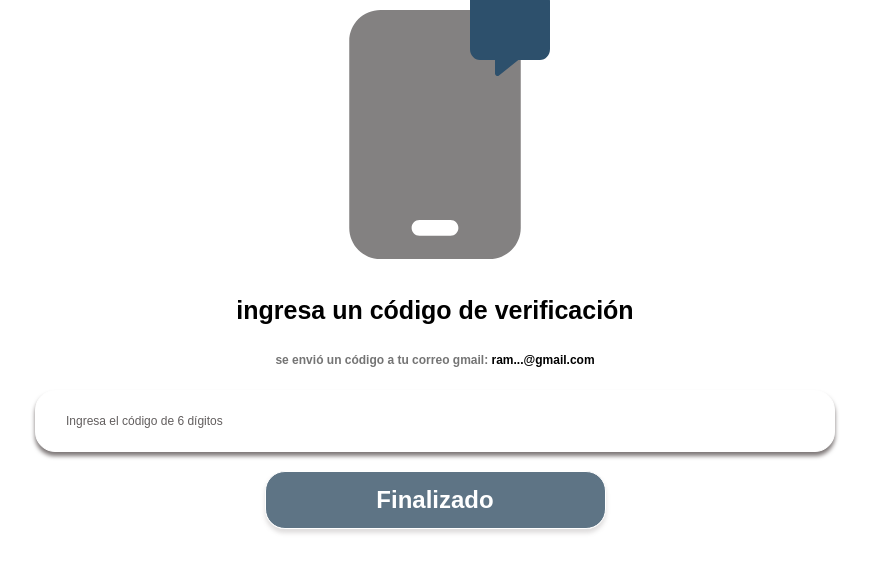
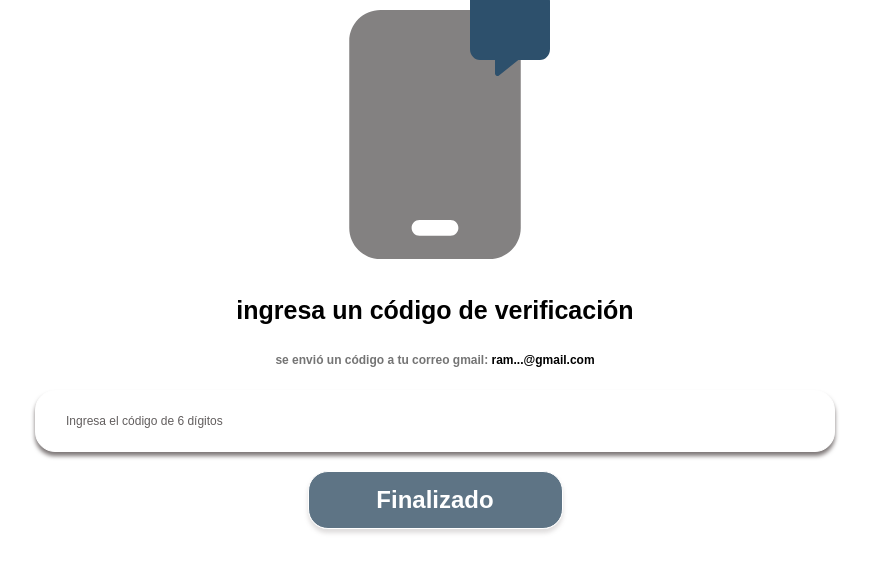
Before and after one commit to Quiroga10/Proyecto-Pagina-Web-para-discapacitados, a plain HTML site: page codigo_verificacion.html in a window 1280 px wide. Shown: the part 89-662 px from the top of the page, without its empty margins (65-934 px from the left). Drawn offline with Linux system fonts and the light colour scheme.

Commit message:
3er avance

```diff
--- a/sass/globales.scss
+++ b/sass/globales.scss
@@ -89,7 +89,7 @@ input::placeholder {
     line-height: 2.1rem;
 }
 button{
-    width: 341px;
+    width: 255px;
     height:58px;
     color: $color-claro;
     line-height: 3.1rem;
```
Also changed, not shown: css/codigo.css, css/globales.css, css/style.css.
